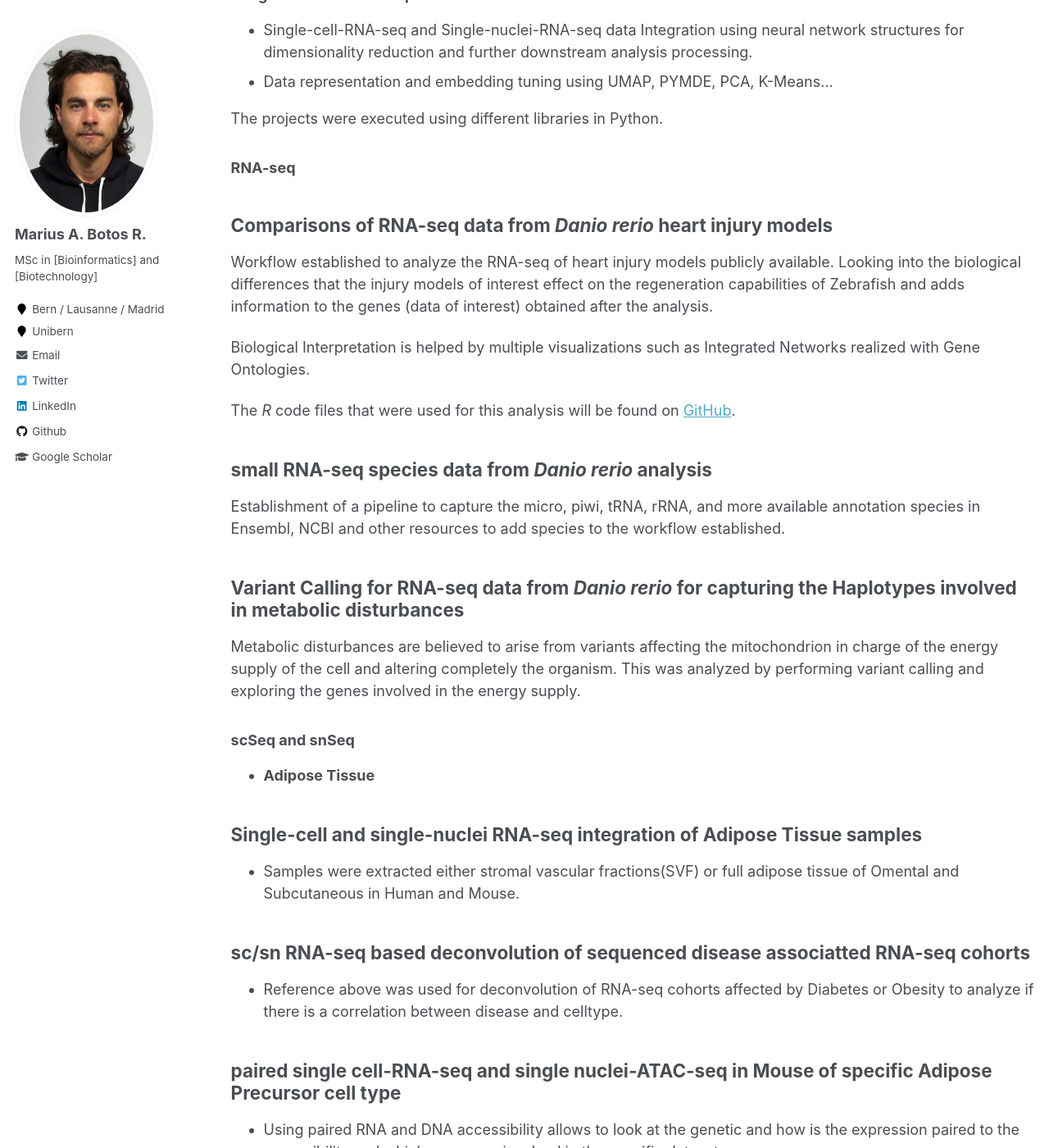
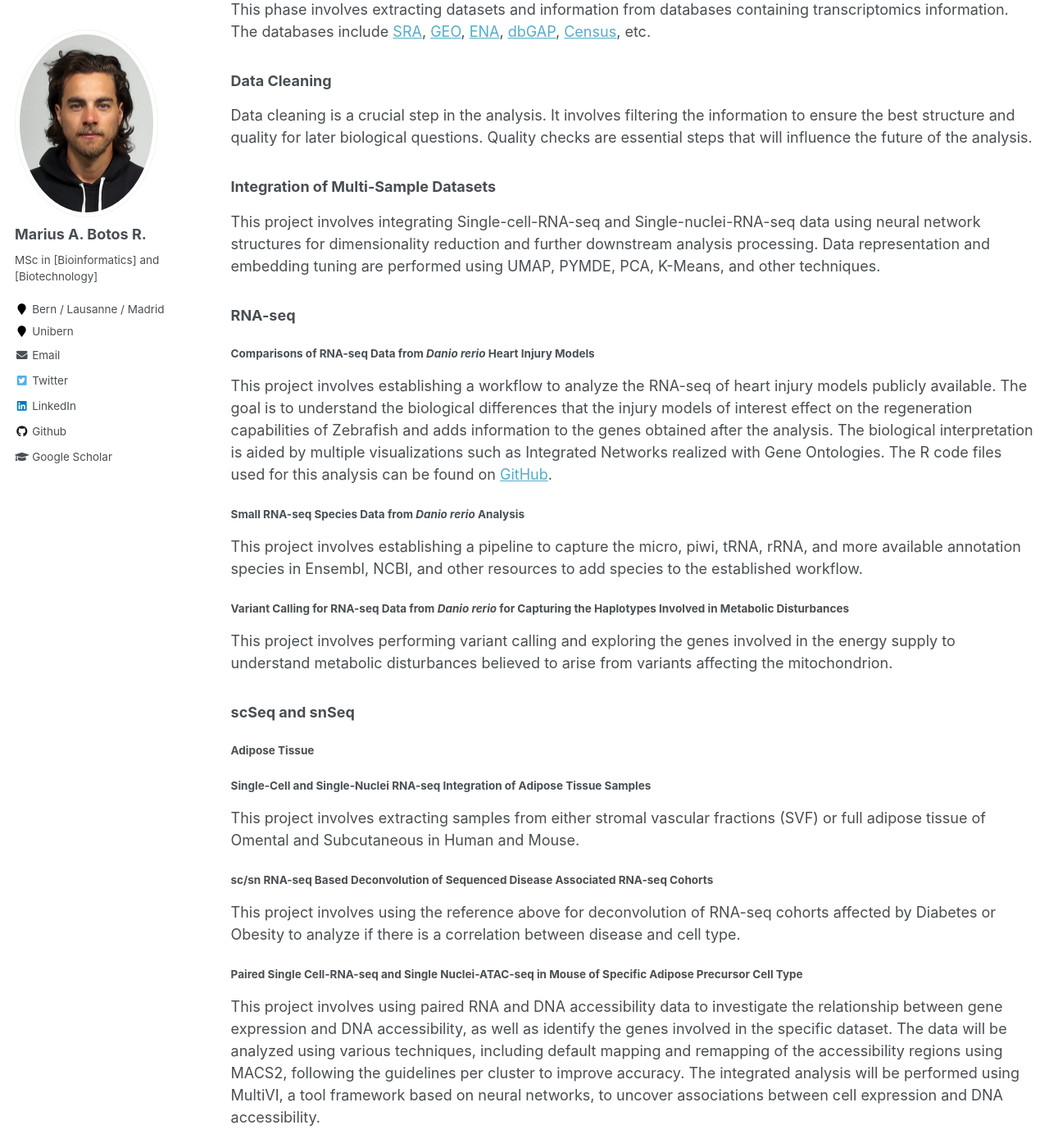
Before and after one commit to Sporgelum/Sporgelum.github.io, a Jekyll site: the page built from _pages/projects.md, in a window 1280 px wide and 1400 px high, scrolled down 467 px. Shown: the whole window at 82% size. Built offline with Jekyll 4.4.1, drawn with Linux system fonts in a browser that asks for light colours; some of the changed text lies outside the part shown.

Commit message:
Update projects.md

```diff
--- a/_pages/projects.md
+++ b/_pages/projects.md
@@ -7,132 +7,79 @@ author_profile: true
 
 {% include base_path %}
 
+## Overview
 
+This page provides an overview of various projects that involve data gathering, cleaning, integration and analysis. The projects primarily focus on RNA-seq, scSeq, snSeq and computing resources. They were executed using different libraries in Python and R among others.
+
+## Projects
 
 ### Data Gathering
 
-  - Extracting datasets and information from databases containing transcriptomics information such as SRA, GEO, ENA, dbGAP, Census.
+This phase involves extracting datasets and information from databases containing transcriptomics information. The databases include [SRA](https://www.ncbi.nlm.nih.gov/sra/), [GEO](https://www.ncbi.nlm.nih.gov/geo/), [ENA](https://www.ebi.ac.uk/ena), [dbGAP](https://www.ncbi.nlm.nih.gov/gap/), [Census](https://cellxgene.cziscience.com/), etc.
 
 ### Data Cleaning
 
-  - Filtering the information that represents the best structure and quality to be used for later biological questions.
-  - Quality checks are essential steps that will influence the future of the analysis.
+Data cleaning is a crucial step in the analysis. It involves filtering the information to ensure the best structure and quality for later biological questions. Quality checks are essential steps that will influence the future of the analysis.
 
+### Integration of Multi-Sample Datasets
 
-### Integration of multi-sample datasets
-
-- Single-cell-RNA-seq and Single-nuclei-RNA-seq data Integration using neural network structures for dimensionality reduction and further downstream analysis processing.
-- Data representation and embedding tuning using UMAP, PYMDE, PCA, K-Means...
-
-The projects were executed using different libraries in Python.
-
-
+This project involves integrating Single-cell-RNA-seq and Single-nuclei-RNA-seq data using neural network structures for dimensionality reduction and further downstream analysis processing. Data representation and embedding tuning are performed using UMAP, PYMDE, PCA, K-Means, and other techniques.
 
 ### RNA-seq
 
-## Comparisons of RNA-seq data from *Danio rerio* heart injury models
+#### Comparisons of RNA-seq Data from *Danio rerio* Heart Injury Models
 
-Workflow established to analyze the RNA-seq of heart injury models publicly available. Looking into the biological differences that the injury models of interest effect on the regeneration capabilities of Zebrafish and adds information to the genes (data of interest) obtained after the analysis.
+This project involves establishing a workflow to analyze the RNA-seq of heart injury models publicly available. The goal is to understand the biological differences that the injury models of interest effect on the regeneration capabilities of Zebrafish and adds information to the genes obtained after the analysis. The biological interpretation is aided by multiple visualizations such as Integrated Networks realized with Gene Ontologies. The R code files used for this analysis can be found on <a href="[https://github.com/MercaderLabAnatomy/PUB_Botos_et_al_2022]">GitHub</a>.
 
 <!---   <img alt="alt_text" width="1920px" height="1080px" src="/images/Figure1_corrected_Shape_and_Index_v4.png" /> -->
 
 
+#### Small RNA-seq Species Data from *Danio rerio* Analysis
 
-Biological Interpretation is helped by multiple visualizations such as Integrated Networks realized with Gene Ontologies.
+This project involves establishing a pipeline to capture the micro, piwi, tRNA, rRNA, and more available annotation species in Ensembl, NCBI, and other resources to add species to the established workflow.
 
 <!---   <img alt="alt_text" width="1920px" height="1080px" src="/images/Networks_4.5_3_Injuries.png"/> -->
 
 
-The *R* code files that were used for this analysis will be found on <a href="[https://github.com/j](https://github.com/MercaderLabAnatomy/PUB_Botos_et_al_2022)">GitHub</a>.
+#### Variant Calling for RNA-seq Data from *Danio rerio* for Capturing the Haplotypes Involved in Metabolic Disturbances
 
-
-## small RNA-seq species data from *Danio rerio* analysis
-
-Establishment of a pipeline to capture the micro, piwi, tRNA, rRNA, and more available annotation species in Ensembl, NCBI and other resources to add species to the workflow established.
-
-
-
-## Variant Calling for RNA-seq data from *Danio rerio* for capturing the Haplotypes involved in metabolic disturbances
-
-Metabolic disturbances are believed to arise from variants affecting the mitochondrion in charge of the energy supply of the cell and altering completely the organism. This was analyzed by performing variant calling and exploring the genes involved in the energy supply.
-
+This project involves performing variant calling and exploring the genes involved in the energy supply to understand metabolic disturbances believed to arise from variants affecting the mitochondrion.
 
 ### scSeq and snSeq
 
-- **Adipose Tissue**
+#### Adipose Tissue
 
-## Single-cell and single-nuclei RNA-seq integration of Adipose Tissue samples
+##### Single-Cell and Single-Nuclei RNA-seq Integration of Adipose Tissue Samples
 
-  - Samples were extracted either stromal vascular fractions(SVF) or full adipose tissue of Omental and Subcutaneous in Human and Mouse.
+This project involves extracting samples from either stromal vascular fractions (SVF) or full adipose tissue of Omental and Subcutaneous in Human and Mouse.
+
+##### sc/sn RNA-seq Based Deconvolution of Sequenced Disease Associated RNA-seq Cohorts
+
+This project involves using the reference above for deconvolution of RNA-seq cohorts affected by Diabetes or Obesity to analyze if there is a correlation between disease and cell type.
+
+##### Paired Single Cell-RNA-seq and Single Nuclei-ATAC-seq in Mouse of Specific Adipose Precursor Cell Type
+
+This project involves using paired RNA and DNA accessibility data to investigate the relationship between gene expression and DNA accessibility, as well as identify the genes involved in the specific dataset. The data will be analyzed using various techniques, including default mapping and remapping of the accessibility regions using MACS2, following the guidelines per cluster to improve accuracy. The integrated analysis will be performed using MultiVI, a tool framework based on neural networks, to uncover associations between cell expression and DNA accessibility.
+
+#### Immunology
+
+##### scSeq Data Integration of Multiple Non-Model Organism at Using Different Data Origins such as Blood, PBMC or Lymph Node
+
+This project involves establishing a workflow for reference genome building, mapping of the raw fastq files, quality checking, processing, and integration. It is applied to multiple species to decipher the composition similarities of the Mononuclear Phagocyte System (MPS) in the tissues above mentioned. The species include Bovine, Horse, Porcine, Canine, Human, and Mouse.
+
+### Computing Resources
+
+This projects involves computing resources that are obtained via connection to remote resources "Cluster based".
+
+The resources are managed via SLURM in Linux based clusters that allow working with Python and R interactively via VSCode or RStudio(Posit).
+
+The tools used include FASTQC, MultiQ, Cutadap, STAR, CellRanger, BWA, Samtools, Seurat(R), Scanpy(Python), scVI(Python), clusterProfiler, GSEA, GO, KEGG, decoupleR, Census, Celltypist, and many more for customized visualization and analysis from raw to end.
 
 
-## sc/sn RNA-seq based deconvolution of sequenced disease associatted RNA-seq cohorts
+### Shiny Web Apps
 
-  - Reference above was used for deconvolution of RNA-seq cohorts affected by Diabetes or Obesity to analyze if there is a correlation between disease and celltype.
+This project involves the development of web applications, designed for interactive data visualization and downloading. The web applications are customizable, versatile, secure, and based on the R programming language. An example can be found <a href="[https://github.com/MercaderLabAnatomy/PUB_Botos_et_al_2022]">here</a>.
 
+### Fun Projects
 
-## paired single cell-RNA-seq and single nuclei-ATAC-seq in Mouse of specific Adipose Precursor cell type
-
-  - Using paired RNA and DNA accessibility  allows to look at the genetic and how is the expression paired to the accessibility and which genes are involved in the specific dataset.
-
-- **Immunology**
-
-## scSeq data integration of multiple non-model organism at using different data origins such as blood, PBMC or lymph node
-
-  - Establishment of Workflow:
-      + reference genome building
-      + mapping of the raw fastq files
-      + Quality checking
-      + Processing
-      + Integration
-
-  - Applied to multiple species to decipher the composition similarities of the Mononuclear Phagocyte System (MPS) in the tissues above mentioned
-      + Bovine
-      + Horse
-      + Porcine
-      + Canine
-      + Human
-      + Mouse
-
-
-
-
-## Computing Resources
-Established connection to remote resources "Cluster based" for data processing.
-
-- Combining resources managed via SLURM in Linux based clusters that allow to be working with Python and R  and to be used interactively via VSCode or RStudio(Posit)
-    + VSCode
-        * Python
-        * R
-
-    + SLURM
-    + Bash
-    + Anaconda
-
-  - Tools used:
-    + FASTQC
-    + MultiQ
-    + Cutadap
-    + STAR
-    + CellRanger
-    + BWA
-    + Samtools
-  - For further processing:
-    + Seurat(R)
-    + Scanpy(Python)
-    + scVI(Python)
-    + clusterPorfiler
-    + GSEA, GO, KEGG,
-    + decoupleR, Census, Celltypist, etc...
-
-* many more for customized visualization and analysis from raw to end.
-
-## Shiny web apps
-
-Development of web applications, designed for interactive data visualization and downloading.
-The web applications are customizable, versatile, secure, and based on the R programming language.
-<a href="https://marius-alex.shinyapps.io/MitacoRa">Example (requires password and user)</a>
-
-### Fun projects
-
-- Face emotion recognition mini-project "for fun" to test and set up my local resources (GPU, SDD, and RAM).
+This project involves a face emotion recognition mini-project "for fun" to test and set up local resources (GPU, SDD, and RAM).
```
